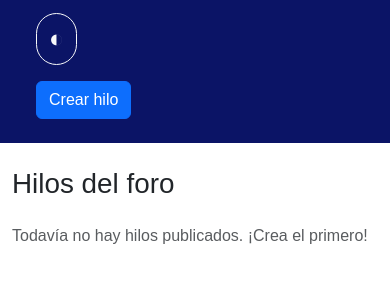
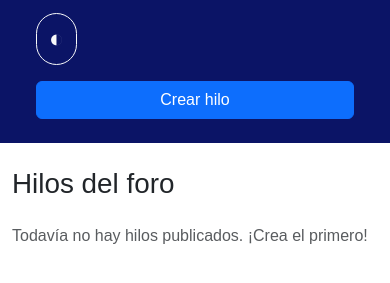
Before and after one commit to vpsm-ipvg/Trabajo-InterfazDeUsuario, a plain HTML site: page FORO ESTUDIANTES IPVG main.html in a window 390 px wide. Both pictures are taken after a click on the button "Abrir navegación". Shown: the part 125-408 px from the top of the page. Drawn offline with nearby package versions, Linux system fonts and the light colour scheme.

Commit message:
new commit

```diff
--- a/FORO ESTUDIANTES IPVG main.html
+++ b/FORO ESTUDIANTES IPVG main.html
@@ -48,7 +48,7 @@
                     </div>
 
                     <div class="d-flex p-2">
-                        <button class="btn btn-primary text-nowrap" type="button" data-bs-toggle="modal" data-bs-target="#modalCrearHilo">Crear hilo</button>
+                        <button class="btn btn-primary text-nowrap col-12 col-md-12 col-2" type="button" data-bs-toggle="modal" data-bs-target="#modalCrearHilo">Crear hilo</button>
                     </div>
                 </div>
             </div>
```
